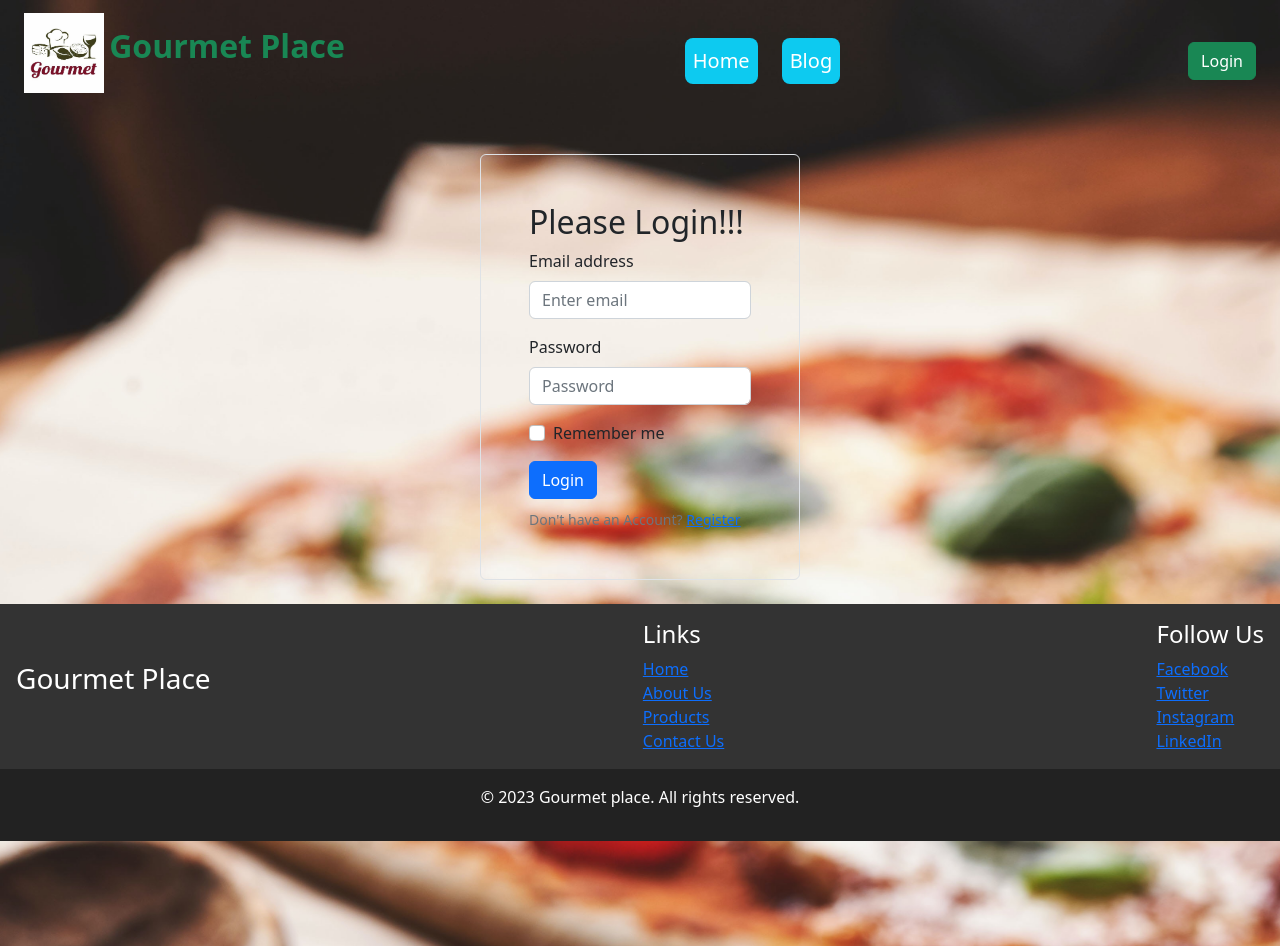
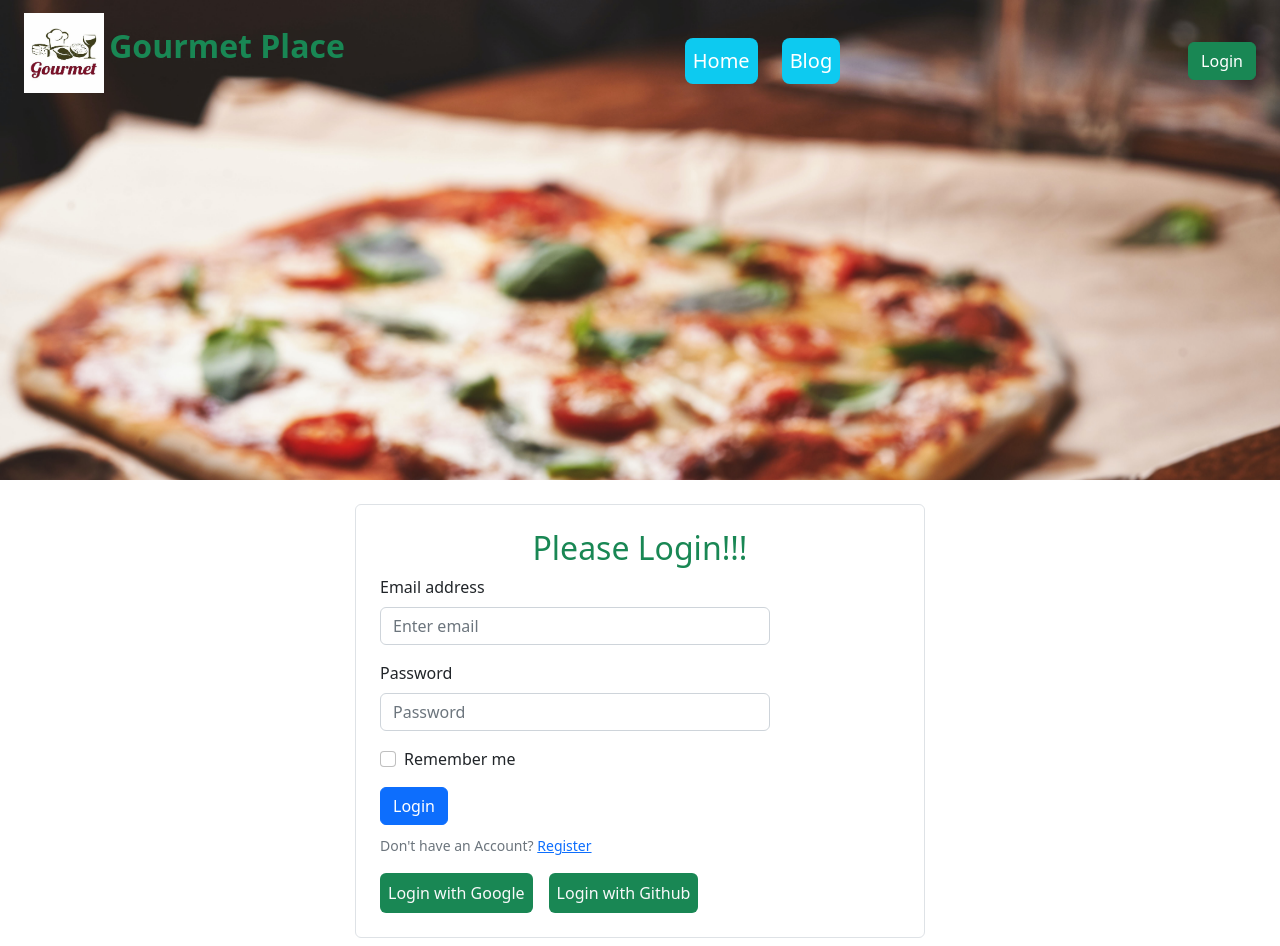
Before and after one commit to mahbub-alom/chef-recipe-hunter-client, a React (Vite) app: page /login in a window 1280 px wide. Shown: the top 946 px of the page. Built offline with nearby package versions, Linux system fonts and the light colour scheme; no server answers.

Commit message:
user profile update complete

```diff
--- a/src/components/Providers/AuthProviders.jsx
+++ b/src/components/Providers/AuthProviders.jsx
@@ -1,14 +1,47 @@
-import React, { createContext } from 'react';
+import React, { createContext, useEffect, useState } from 'react';
+import { createUserWithEmailAndPassword, getAuth, onAuthStateChanged, signInWithEmailAndPassword, signOut } from "firebase/auth";
+import app from '../../Firebase/firebase.config';
+import { GoogleAuthProvider } from "firebase/auth";
+
+export const AuthContext = createContext(null)
+const auth = getAuth(app)
+
+const provider = new GoogleAuthProvider();
+
+const AuthProviders = ({ children }) => {
+    const [user, setUser] = useState(null)
+
+    const createUser = (email, password) => {
+        return createUserWithEmailAndPassword(auth, email, password);
+    }
+    const logIn = (email, password) => {
+        return signInWithEmailAndPassword(auth, email, password);
+    }
+    const logOut = () => {
+        return signOut(auth)
+    }
+
+    const googleLogin = () => {
+        return signInWithPopup(auth, provider);
+    }
+
+    useEffect(() => {
+        const unsubscribe = onAuthStateChanged(auth, currentUser => {
+            setUser(currentUser)
+        })
+        return () => {
+            return unsubscribe();
+        }
+    }, [])
 
 
-export const AuthContext = createContext(null)
+    const authInfo = {
+        user,
+        createUser,
+        logIn,
+        googleLogin,
+        logOut
 
-const AuthProviders = ({ children }) => {
-
-    const user = ''
-
-    const authInfo = {
-        user
     }
 
     return (
--- /dev/null
+++ b/src/components/Shared/Header.css
@@ -0,0 +1,6 @@
+.background {
+    background-image: url(../../assets/bg.jpg);
+    height: 60vh;
+    background-repeat: no-repeat;
+    background-size: cover;
+}
--- a/src/components/Shared/Header.jsx
+++ b/src/components/Shared/Header.jsx
@@ -3,13 +3,13 @@ import { Nav, Navbar } from 'react-bootstrap';
 import logo from '../../assets/logo/OIP.jpg'
 import { Link } from 'react-router-dom';
 import { AuthContext } from '../Providers/AuthProviders';
+import background from './Header.css'
 
 const Header = () => {
 
-    const { user } = useContext(AuthContext);
-    console.log(user.displayName);
+    const { user, logOut } = useContext(AuthContext);
     return (
-        <div>
+        <div className='background'>
             {/* <Container> */}
             <Navbar collapseOnSelect expand="lg" bg="" variant="light">
                 <Navbar.Brand className='ps-4' href="#home"><img style={{ height: '80px', width: '80px' }} className='img-fluid' src={logo} alt="" /> <span className='fw-bold fs-2 text-success'>Gourmet Place</span></Navbar.Brand>
@@ -23,7 +23,8 @@ const Header = () => {
                     <Nav className='d-flex align-items-center gap-3 pe-4'>
                         {
                             user ?
-                                <span className='text-light'>{user.displayName}</span> :
+                                <span className='text-light'>{user?.displayName}</span>
+                                :
                                 <button type="button" className="btn btn-success mt-3"><Link className='text-white text-decoration-none' to='/login'>Login</Link></button>
                         }
                     </Nav>
--- a/src/components/Shared/Login/Login.jsx
+++ b/src/components/Shared/Login/Login.jsx
@@ -1,21 +1,52 @@
-import React from 'react';
-import { Button, Container, Form } from 'react-bootstrap';
-import { Link } from 'react-router-dom';
+import React, { useContext } from "react";
+import { Container, Row, Col, Form, Button } from "react-bootstrap";
+import { Link } from "react-router-dom";
+import { AuthContext } from "../../Providers/AuthProviders";
 
-const Login = () => {
+function Login() {
+    const { logIn, googleLogin } = useContext(AuthContext)
+
+    const handleLogin = (event) => {
+        event.preventDefault()
+        const form = event.target;
+        const email = form.email.value;
+        const password = form.password.value;
+
+        logIn(email, password)
+            .then(result => {
+                const loggedUser = result.user;
+                console.log(loggedUser);
+            })
+            .catch(err => {
+                console.log(err.message);
+            })
+    }
+
+    const googleSignIn = () => {
+        googleLogin()
+            .then(result => {
+                const loggedUser = result.user;
+                console.log(loggedUser);
+            })
+            .catch(err => {
+                console.log(err.message);
+            })
+    }
+
     return (
-        <div className='mb-4'>
-            <Container className='w-25 mx-auto mt-5 border rounded p-5'>
-                <Form>
-                    <h2>Please Login!!!</h2>
+        <Container className="mb-4 mt-4">
+            <Row className="justify-content-center">
+                <Col className="border rounded p-4" xs={12} sm={8} md={6}>
+                    <Form onSubmit={handleLogin}>
+                        <h2 className="text-center text-success">Please Login!!!</h2>
                         <Form.Group className="mb-3" controlId="formBasicEmail">
                             <Form.Label>Email address</Form.Label>
-                        <Form.Control type="email" name='email' placeholder="Enter email" required />
+                            <Form.Control className="w-75" type="email" name='email' placeholder="Enter email" required />
                         </Form.Group>
 
                         <Form.Group className="mb-3" controlId="formBasicPassword">
                             <Form.Label>Password</Form.Label>
-                        <Form.Control type="password" name='password' placeholder="Password" required />
+                            <Form.Control className="w-75" type="password" name='password' placeholder="Password" required />
                         </Form.Group>
                         <Form.Group className="mb-3" controlId="formBasicCheckbox">
                             <Form.Check type="checkbox" label="Remember me" />
@@ -27,16 +58,18 @@ const Login = () => {
                         <Form.Text className=" text-secondary">
                             Don't have an Account? <Link to='/register'>Register</Link>
                         </Form.Text>
-                    <Form.Text className="text-danger">
-
+                        <Form.Text className="d-flex gap-3 mt-3">
+                            <button onClick={googleSignIn} className="border-0 rounded bg-success fs-6 p-2 text-light">Login with Google</button>
+                            <button className="border-0 rounded bg-success fs-6 p-2 text-light">Login with Github</button>
                         </Form.Text>
                         <Form.Text className="text-success">
 
                         </Form.Text>
                     </Form>
+                </Col>
+            </Row>
         </Container>
-        </div>
     );
-};
+}
 
 export default Login;
--- a/src/components/Shared/Main/Main.jsx
+++ b/src/components/Shared/Main/Main.jsx
@@ -2,13 +2,13 @@ import React from 'react';
 import Header from '../Header';
 import { Outlet } from 'react-router-dom';
 import Footer from '../footer/Footer';
-import main from './main.css';
+// import main from './main.css';
 
 
 
 const Main = () => {
     return (
-        <div className='main'>
+        <div>
             <Header></Header>
             <Outlet ></Outlet>
             <Footer></Footer>
--- a/src/components/Shared/Register/Register.jsx
+++ b/src/components/Shared/Register/Register.jsx
@@ -1,13 +1,45 @@
-import React from 'react';
-import { Button, Container, Form } from 'react-bootstrap';
-import { Link } from 'react-router-dom';
+import React from "react";
+import { useContext } from "react";
+import { Container, Row, Col, Form, Button } from "react-bootstrap";
+import { Link } from "react-router-dom";
+import { AuthContext } from "../../Providers/AuthProviders";
+import { updateProfile } from "firebase/auth";
 
-const Register = () => {
+function Login() {
+    const { createUser } = useContext(AuthContext)
+
+    const handleCreateAccount = (event) => {
+        event.preventDefault()
+        const form = event.target;
+        const email = form.email.value;
+        const password = form.password.value;
+        const name = form.name.value;
+        const photo = form.photo.value;
+
+        createUser(email, password)
+            .then(result => {
+                const loggedUser = result.user;
+                console.log(loggedUser);
+                updateProfile(loggedUser, {
+                    displayName: name, photoURL: photo
+                })
+
+            })
+            .catch(err => {
+                console.log(err.message);
+            })
+        form.reset()
+    }
+
+
+
+
     return (
-        <div className='mb-4'>
-            <Container className='w-25 mx-auto mt-5 border rounded p-5'>
-                <Form>
-                    <h2>Register your Account!!!</h2>
+        <Container className="mb-4 mt-4">
+            <Row className="justify-content-center">
+                <Col className="border rounded p-4" xs={12} sm={8} md={6}>
+                    <Form onSubmit={handleCreateAccount}>
+                        <h2 className="text-center text-success">Register your Account!!!</h2>
                         <Form.Group className="mb-3">
                             <Form.Label>Name</Form.Label>
                             <Form.Control type="text" name='name' placeholder="Enter Name" required />
@@ -25,7 +57,7 @@ const Register = () => {
                             <Form.Control type="password" name='password' placeholder="Password" required />
                         </Form.Group>
                         <Form.Group className="mb-3" controlId="formBasicCheckbox">
-                        <Form.Check type="checkbox" name='accept' />
+                            <Form.Check type="checkbox" name='accept' label="Accept terms & conditions" />
                         </Form.Group>
                         <Button className='mb-2' variant="primary" type="submit">
                             Register
@@ -34,16 +66,11 @@ const Register = () => {
                         <Form.Text className=" text-secondary">
                             Already have an account? <Link to='/login'>Login</Link>
                         </Form.Text>
-                    <Form.Text className="text-danger">
+                    </Form>
+                </Col>
+            </Row>
+        </Container>
+    );
+}
 
-                    </Form.Text>
-                    <Form.Text className="text-success">
-
-                    </Form.Text>
-                </Form>
-            </Container>
-        </div>
-    );
-};
-
-export default Register;
+export default Login;
```
Lines whose indentation alone changed are shown as unchanged.
